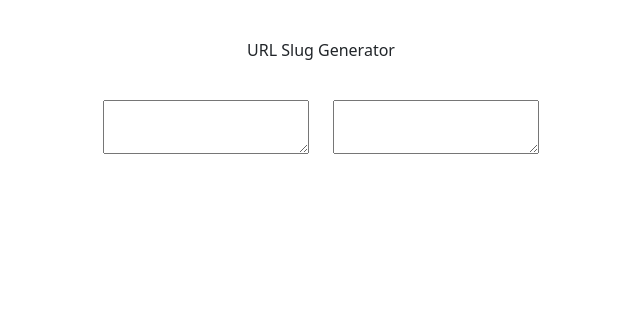
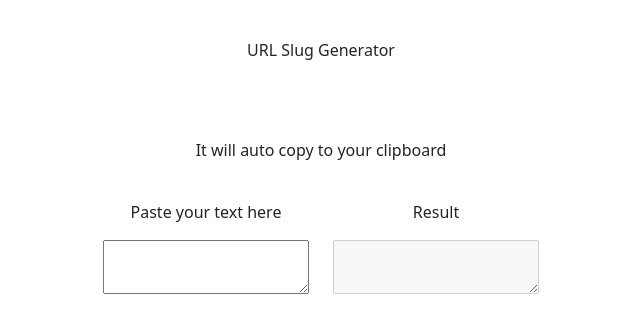
Before and after one commit to Iamwaishing/URL-Slug-Generator, a plain HTML site: page index.html in a window 1280 px wide. Shown: the whole page, without its empty margins (319-959 px from the left). Drawn offline with nearby package versions, Linux system fonts and the light colour scheme.

Commit message:
Add files via upload

```diff
--- a/index.html
+++ b/index.html
@@ -12,12 +12,21 @@
         <div class="row" style="line-height: 100px;">
             <div class="col" style="text-align: center;">URL Slug Generator</div>
         </div>
-        <div class="row">
-            <div class="col" style="text-align: right;">
-                <textarea id="original"></textarea>
+        <div class="row" style="line-height: 100px;">
+            <div class="col" style="text-align: center;">It will auto copy to your clipboard</div>
+        </div>
+        <div class="row" style="width: fit-content; margin: auto;">
+            <div class="col">
+                <div style="width: fit-content;">
+                    <p style="text-align: center;">Paste your text here</p>
+                    <textarea id="original"></textarea>
+                </div>
             </div>
-            <div class="col" style="text-align: left;">
-                <textarea id="sluged"></textarea>
+            <div class="col">
+                <div style="width: fit-content;">
+                    <p style="text-align: center;">Result</p>
+                    <textarea id="sluged" disabled></textarea>
+                </div>
             </div>
         </div>
     </div>
```
